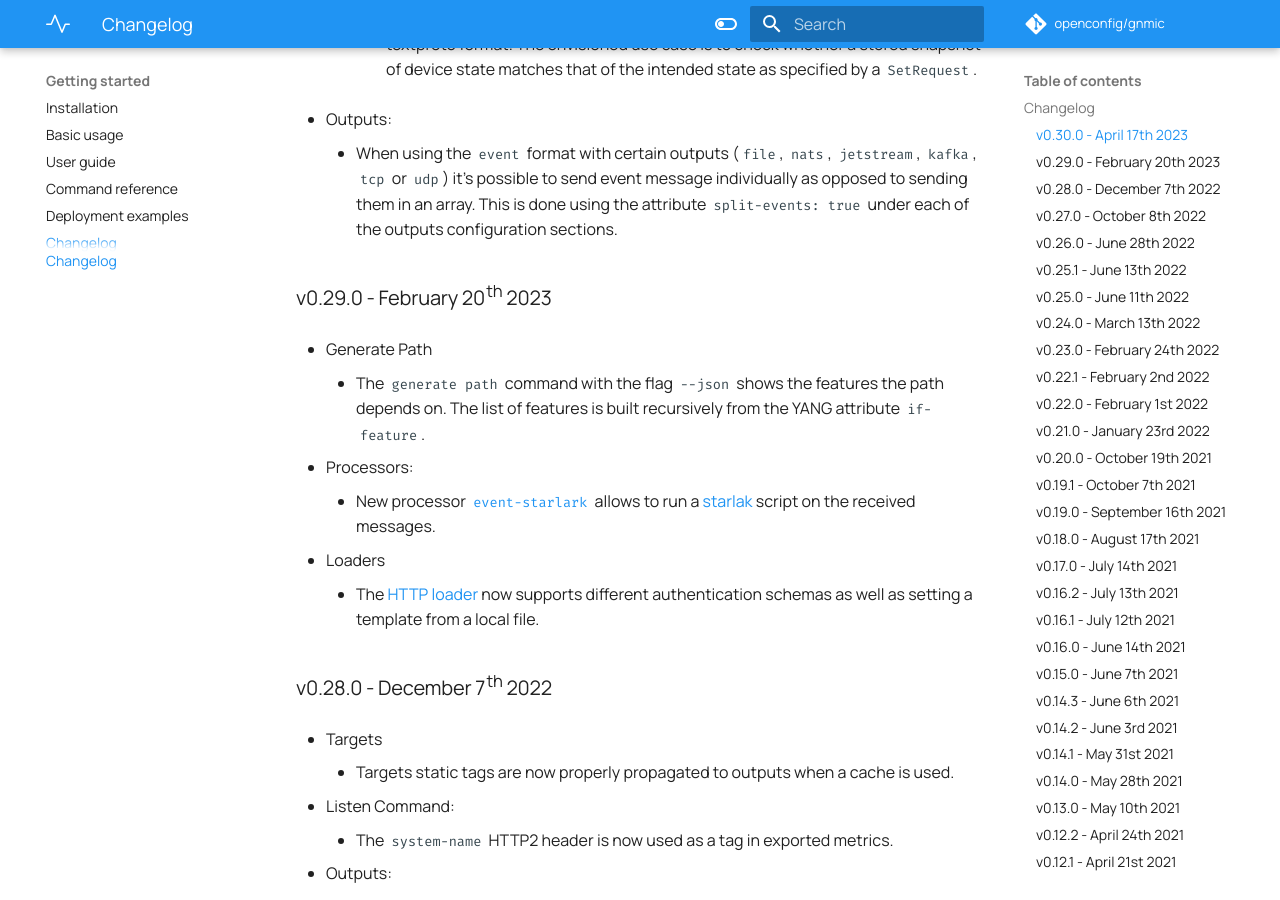
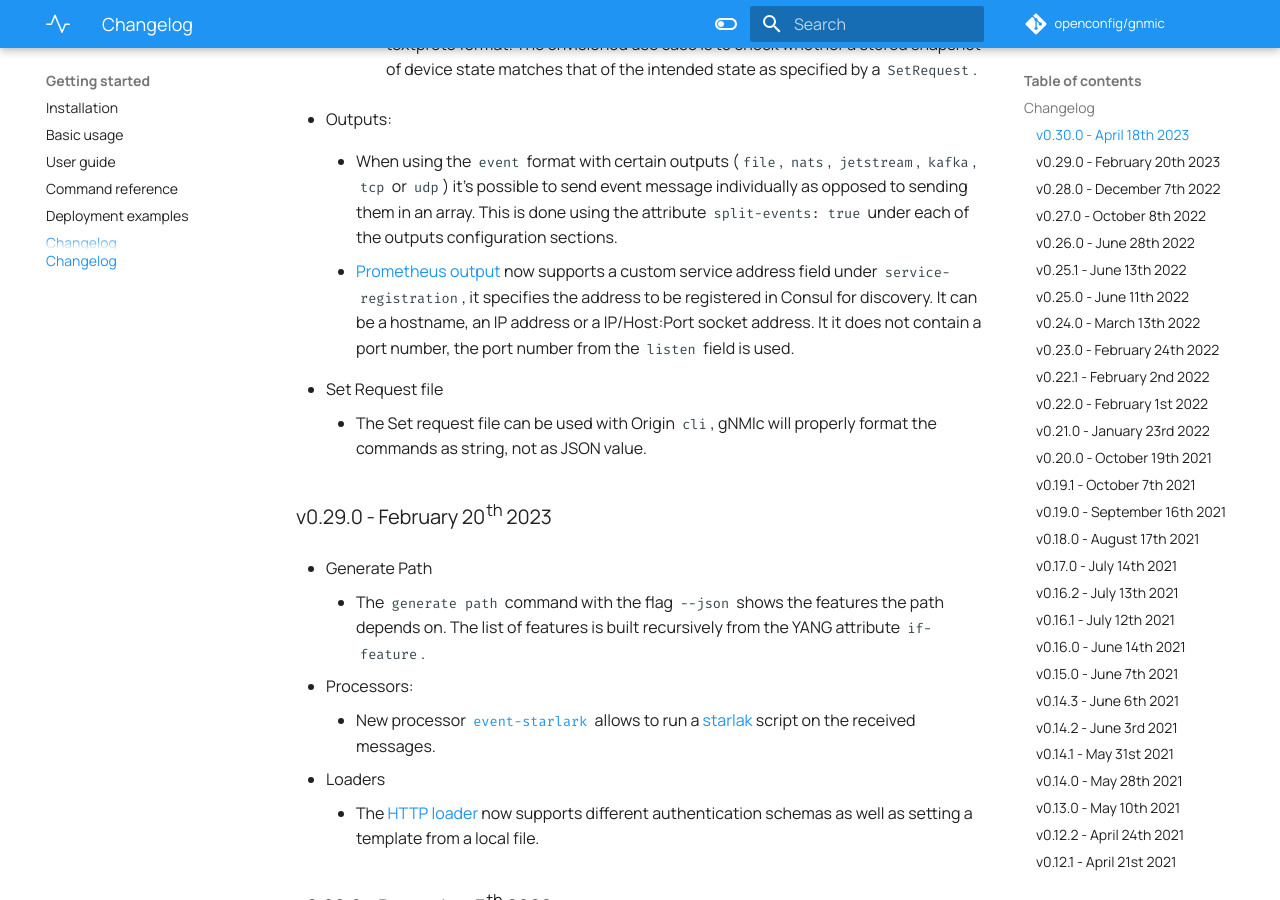
Before and after one commit to openconfig/gnmic, an MkDocs documentation site: the page built from docs/changelog.md, in a window 1280 px wide and 900 px high, scrolled down 1531 px. Built offline with MkDocs 1.6.1 and Material for MkDocs 9.7.7, drawn with Linux system fonts in a browser that asks for light colours; comment, search, counter and statistics services are not loaded; some of the changed text lies outside the part shown.

Commit message:
update changelog

```diff
--- a/docs/changelog.md
+++ b/docs/changelog.md
@@ -1,6 +1,6 @@
 ## Changelog
 
-### v0.30.0 - April 17th 2023
+### v0.30.0 - April 18th 2023
 
 - Set Command
 
@@ -59,6 +59,13 @@
 
     - When using the `event` format with certain outputs (`file`, `nats`, `jetstream`, `kafka`, `tcp` or `udp`) it's possible to send event message individually as opposed to sending them in an array.
         This is done using the attribute `split-events: true` under each of the outputs configuration sections.
+
+    - [Prometheus output](user_guide/outputs/prometheus_output.md) now supports a custom service address field under `service-registration`, it specifies the address to be registered in Consul for discovery.
+        It can be a hostname, an IP address or a IP/Host:Port socket address. It it does not contain a port number, the port number from the `listen` field is used.
+
+- Set Request file
+
+    - The Set request file can be used with Origin `cli`, gNMIc will properly format the commands as string, not as JSON value.
 
 ### v0.29.0 - February 20th 2023
 
```
